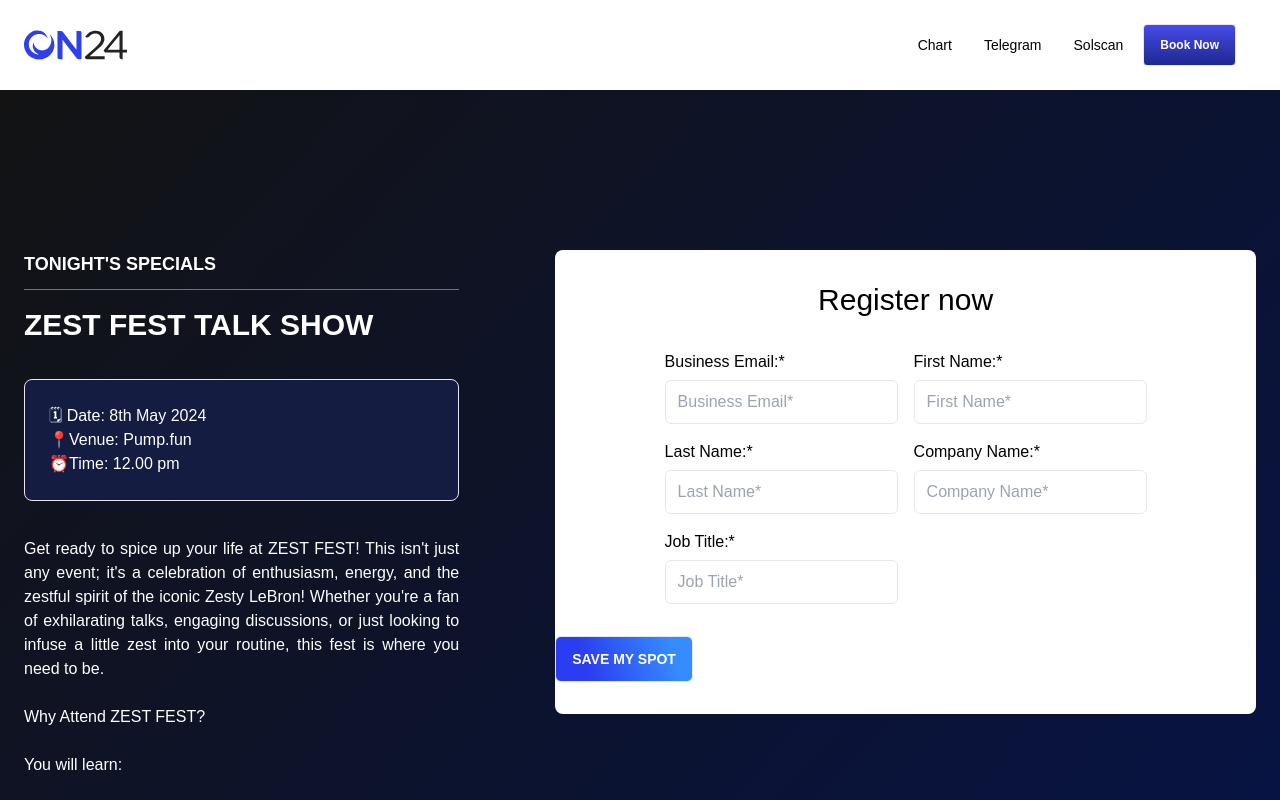
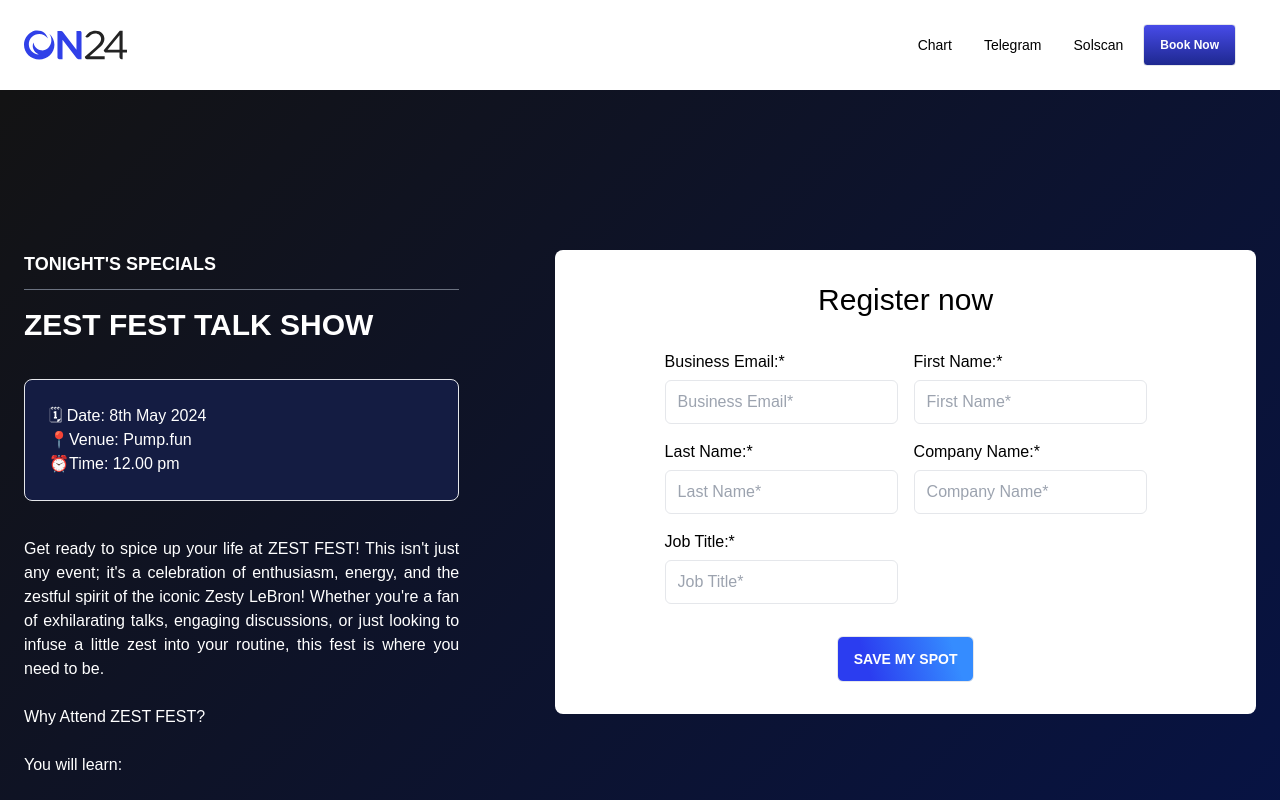
Before and after one commit to Eve-acad/zestfest-token, a Vue app: page / in a window 1280 px wide. Shown: the top 800 px of the page. Built offline with nearby package versions, Linux system fonts and the light colour scheme.

Commit message:
first commit

```diff
--- a/src/views/HomeView.vue
+++ b/src/views/HomeView.vue
@@ -58,13 +58,13 @@
           </div>
 
         </div>
-        <a href="https://www.pump.fun/board">
+
         <button
           class="mx-auto text-sm px-4 my-8 w-fit gradient-blue-light text-white rounded-md py-3 hover:border-[#3040E8] font-semibold border"
 
-        >
-          SAVE MY SPOT
-        </button></a>
+        >         <a href="https://www.pump.fun/board">
+          SAVE MY SPOT</a>
+        </button>
       </div>
     </div>
     <div class="xl:container px-6 flex flex-col items-center gap-6 pb-24 min-w-max mx-auto">
--- a/tsconfig.app.json
+++ b/tsconfig.app.json
@@ -1,6 +1,6 @@
 {
   "extends": "@vue/tsconfig/tsconfig.dom.json",
-  "include": ["env.d.ts", "src/**/*", "src/**/*.vue"],
+  "include": ["env.d.ts", "src/**/*", "src/**/*.vue", "**/*.jpg"],
   "exclude": ["src/**/__tests__/*"],
   "compilerOptions": {
     "composite": true,
--- a/vite.config.ts
+++ b/vite.config.ts
@@ -14,5 +14,6 @@ export default defineConfig({
     alias: {
       '@': fileURLToPath(new URL('./src', import.meta.url))
     }
-  }
+  },
+  assetsInclude: ['**/*.jpg']
 })
```
